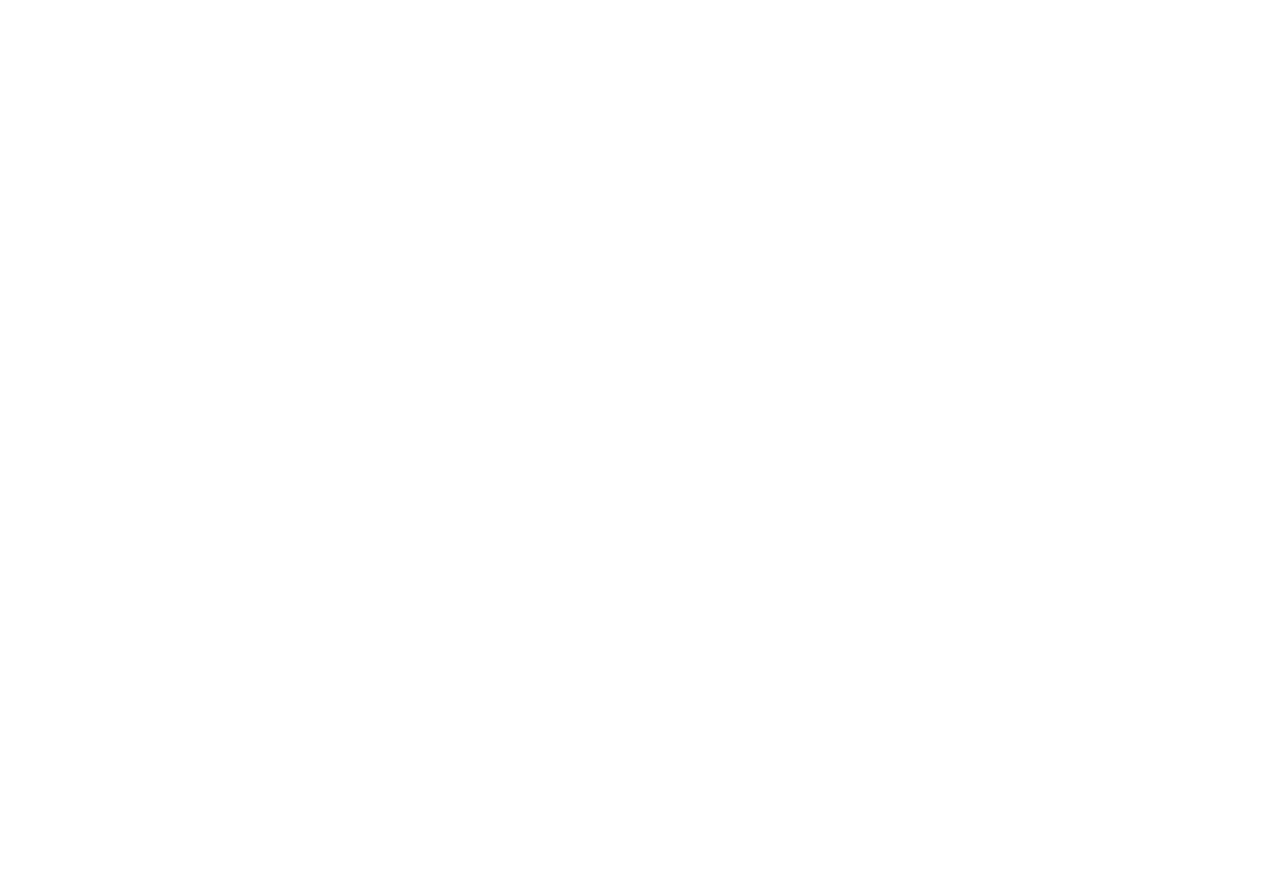
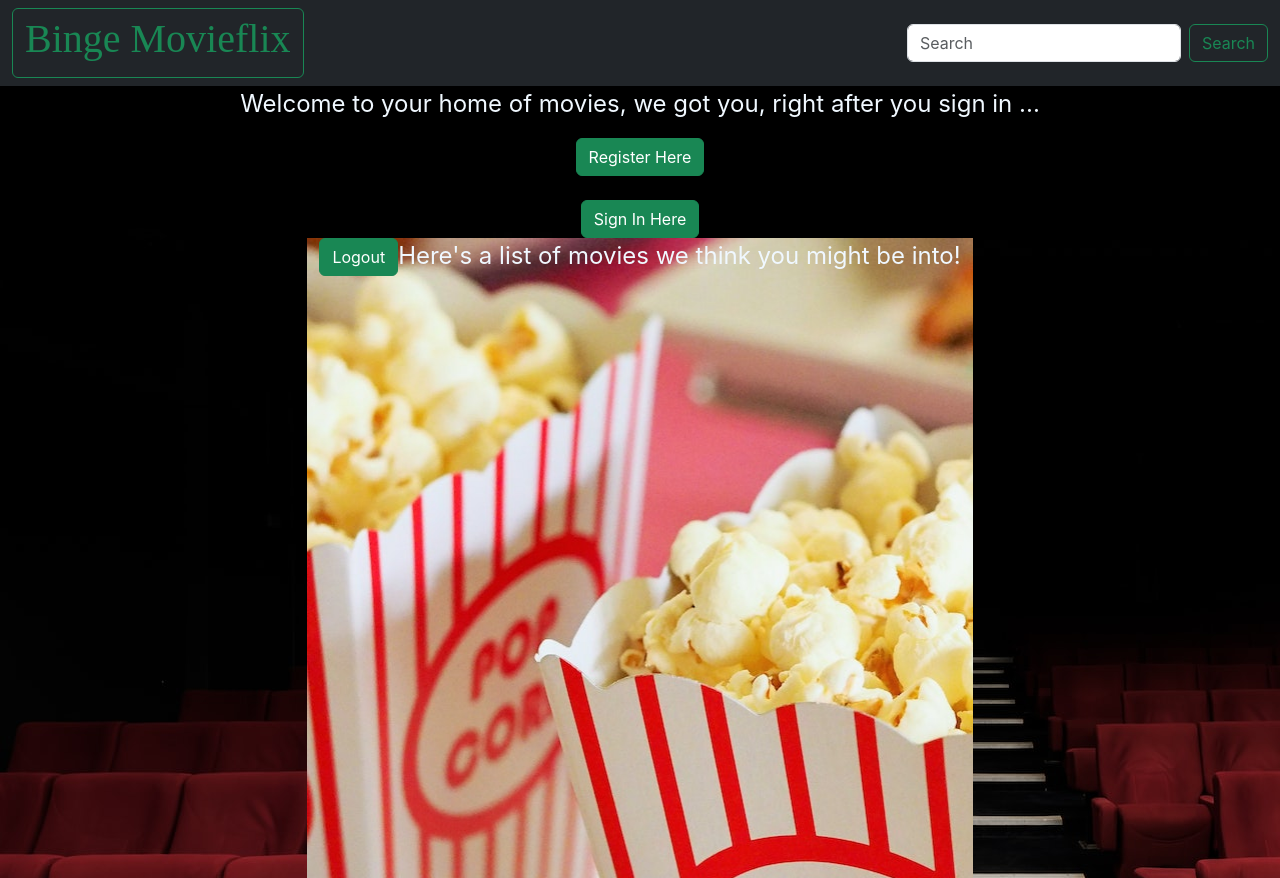
Before and after one commit to KabiruH/Movies_project, a React (Create React App) app: page /moviesList in a window 1280 px wide. Before the commit this address had no page. Before the commit the page ends 800 px from the top, so only its background shows below. Built offline with nearby package versions, Linux system fonts and the light colour scheme.

Commit message:
fixed routes

```diff
--- a/src/app/App.css
+++ b/src/app/App.css
@@ -1,3 +1,20 @@
+body {
+  background-image: url(/src/images/felix-mooneeram-evlkOfkQ5rE-unsplash.jpg);
+  color: aliceblue;
+}
+
+.movies {
+  background-image: url(/src/images/pexels-pixabay-33129\ \(1\).jpg);
+  color: aliceblue;
+  text-align: center;
+  width: fit-content;
+  min-height: 80vh;
+  display: flex;
+  flex-direction: row;
+
+
+
+}
 
 
 h1.title {
--- a/src/components/homepage.js
+++ b/src/components/homepage.js
@@ -10,16 +10,16 @@
     return (
         <div >
             <div class="container-lg">
-                <p>Welcome to your home of movies, we got you, right after you sign in here</p>
-                <button class="btn btn-success mr-4">Register Here</button>
-                <button class="btn btn-success mr-4">Sign In Here</button>
+                <p className="fs-4">Welcome to your home of movies, we got you, right after you sign in ...</p>
+                <Link to="/register"><button class="btn btn-success">Register Here</button></Link> <br/>
+                <br/>
+                <Link to="/login"><button class="btn btn-success">Sign In Here</button></Link>
             </div>
 
             <Routes>
-                <Route path="/" element={<Homepage />}></Route>
-                <Route path="/login" element={<Login />}></Route>
-                <Route path="/register/*" element={<Register />}></Route>
-                <Route path="/moviesList" element={<MoviesList />}></Route>
+                <Route path="/login" element= {<Login/>}></Route>
+                <Route path="/register" element= {<Register/>}></Route>
+                <Route path="/moviesList" element= {<MoviesList/>}></Route>
             </Routes>
         </div>
     )
--- a/src/components/login.js
+++ b/src/components/login.js
@@ -1,4 +1,6 @@
 import React, { useState } from "react";
+import { Link } from "react-router-dom";
+import MoviesList from "./moviesList";
 
 
 const Login = () => {
@@ -31,7 +33,7 @@
                 <input type="password" value={password} onChange={(e) => setPassword(e.target.value)} class="form-control" id="exampleInputPassword1" />
             </div>
 
-            <button type="submit" onSubmit={handleLogin} class="btn btn-success">Submit</button>
+            <Link to="/moviesList"><button type="submit" onSubmit={handleLogin} class="btn btn-success">Submit</button></Link>
         </form>
     )
 }
--- a/src/components/moviesList.js
+++ b/src/components/moviesList.js
@@ -1,10 +1,13 @@
 import React from "react";
-import Logout from "./logout";
+import { Link } from "react-router-dom";
 
 function MoviesList () {
 
 return (
-    <Logout/>
+   <div className="container movies">
+    <Link to="/homepage"><button class="btn btn-success">Logout</button></Link>
+   <p className="fs-4">Here's a list of movies we think you might be into!</p>
+   </div>
 )
 
 }
--- a/src/components/navbar.js
+++ b/src/components/navbar.js
@@ -10,20 +10,18 @@
 
   return (
     <div>
-      <nav class="navbar bg-body-tertiary">
+      <nav class="navbar bg-dark">
         <div class="container-fluid">
-          <Link class="btn btn-success"> <h1 className="title">Binge Movieflix</h1></Link>
+          <Link to = "/">
+          <button class="btn btn-outline-success"> <h1 className="title">Binge Movieflix</h1></button></Link>
           <form class="d-flex" role="search">
             <input class="form-control me-2" type="search" placeholder="Search" aria-label="Search" />
             <button class="btn btn-outline-success" type="submit">Search</button>
           </form>
         </div>
       </nav>
-      <Routes>
-        <Route path="/" element={<Homepage />}></Route>
-      </Routes>
       <Homepage />
-    </div>
+     </div>
   )
 }
 
--- a/src/components/register.js
+++ b/src/components/register.js
@@ -1,4 +1,5 @@
 import React, { useState } from "react";
+import { Link } from "react-router-dom";
 
 const Register = () => {
 
@@ -24,14 +25,14 @@
             <div class="mb-3 col-lg-6">
                 <label for="exampleInputEmail1" class="form-label">Email address</label>
                 <input type="email" value={email} onChange={(e) => setEmail(e.target.value)} class="form-control" id="exampleInputEmail1" aria-describedby="emailHelp" />
-                <div id="emailHelp" class="form-text">We'll never share your email with anyone else.</div>
+                <div id="emailHelp" class="fs-6">We'll never share your email with anyone else.</div>
             </div>
             <div class="mb-3 col-lg-6">
                 <label for="exampleInputPassword1" class="form-label">Password</label>
                 <input type="password" value={password} onChange={(e) => setPassword(e.target.value)} class="form-control" id="exampleInputPassword1" />
             </div>
 
-            <button type="submit" onChange={handleSubmit} class="btn btn-success">Submit</button>
+         <Link to="/login">   <button type="submit" onChange={handleSubmit} class="btn btn-success">Submit</button></Link>
         </form>
     )
 }
```
Also changed, not shown: src/components/logout.js (deleted, +0 -17 lines), src/images/felix-mooneeram-evlkOfkQ5rE-unsplash.jpg (added), src/images/pexels-pixabay-33129 (1).jpg (added).
